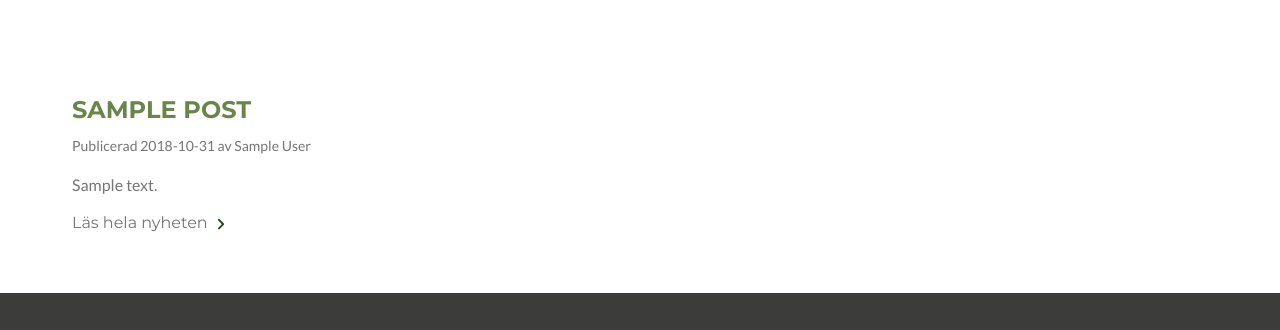
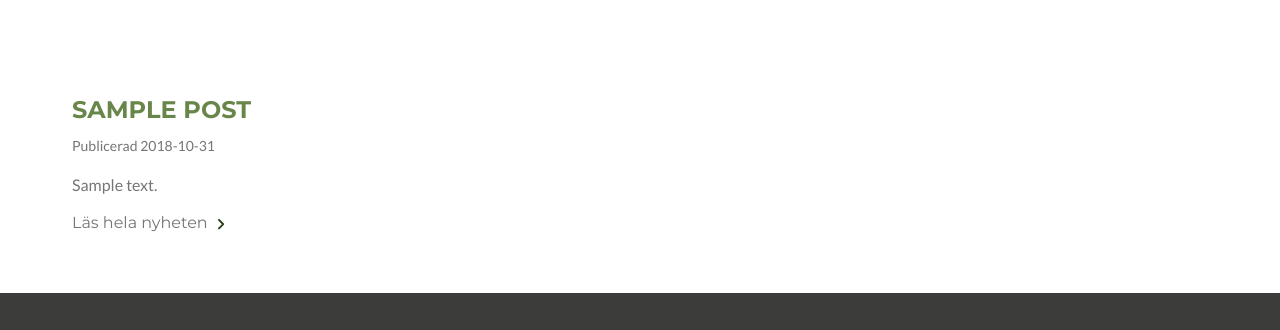
Before and after one commit to kallejy/woodtechnique, a WordPress theme: template web/app/themes/woodtech/home.php in a window 1280 px wide. Shown: the part 344-674 px from the top of the page. Run offline with PHP 8.4 and a stand-in for WordPress, Linux system fonts and the light colour scheme; the site name, menu and one post (Sample post) are stand-ins, and other content is empty.

Commit message:
Minor tweak

```diff
--- a/web/app/themes/woodtech/home.php
+++ b/web/app/themes/woodtech/home.php
@@ -31,7 +31,7 @@ get_header(); ?>
             the_post_thumbnail( 'full' );
             } ?>
             <h3 class="news-title"><?php the_title(); ?></h3>
-            <p class="sm-co">Publicerad <?php the_time('Y-m-d'); ?> av <?php the_author(); ?></p>
+            <p class="sm-co">Publicerad <?php the_time('Y-m-d'); ?></p>
             <p class="limit-two-rows  t-mb1"><?php echo excerpt(50); ?></p>
             <a class="link-arrow" href="<?php the_permalink(); ?>"><?php echo __('Läs hela nyheten',"starttheme"); ?></a>
           </a>
```
